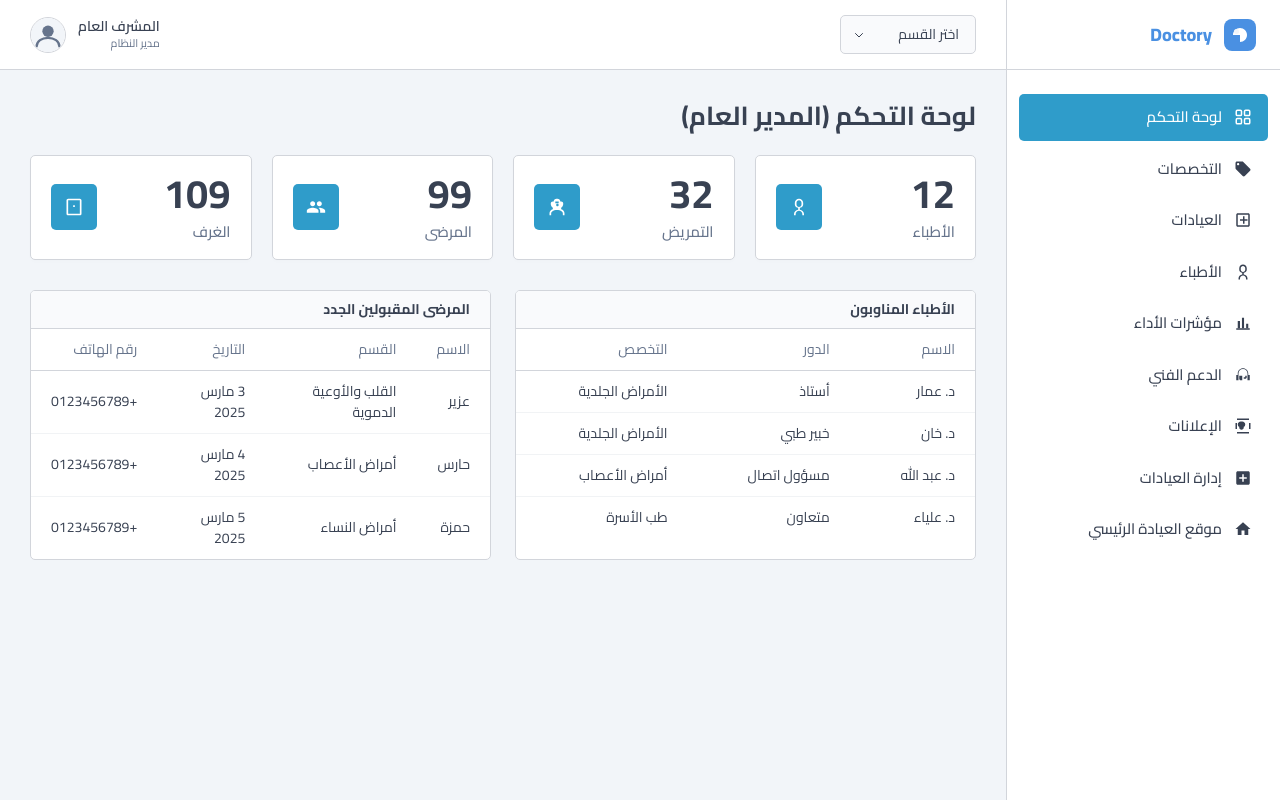
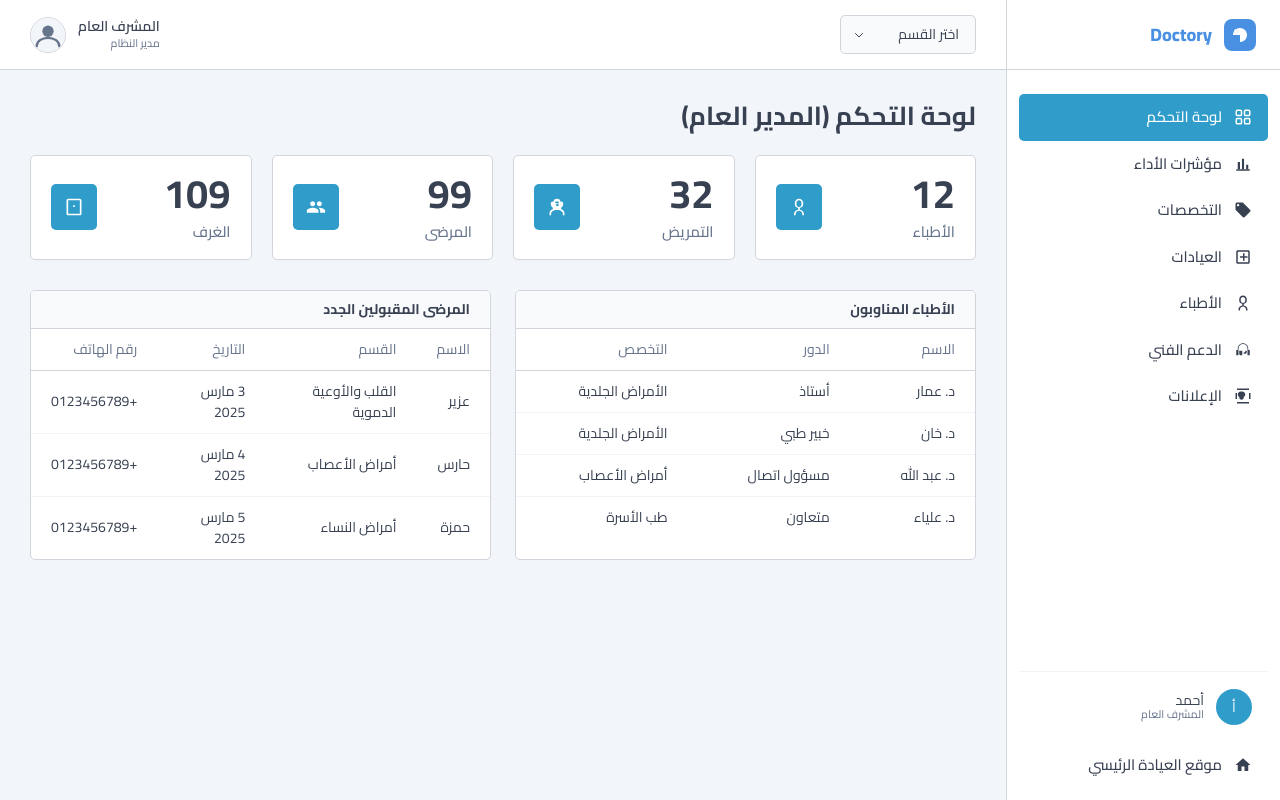
Before and after one commit to MohamedSaber2004/ClinicHub-Front, an ASP.NET Core app: page /Admin in a window 1280 px wide. Run offline with ASP.NET Core 8, Linux system fonts and the light colour scheme; some libraries are stand-ins or nearby versions.

Commit message:
Add Profile page, enhance Admin views and dashboard layout, update routing and controller

```diff
--- a/ClinicHub/Controllers/AdminController.cs
+++ b/ClinicHub/Controllers/AdminController.cs
@@ -8,5 +8,40 @@ namespace ClinicHub.Controllers
         {
             return View();
         }
+
+        public IActionResult Specializations()
+        {
+            return View();
+        }
+
+        public IActionResult Clinics()
+        {
+            return View();
+        }
+
+        public IActionResult Doctors()
+        {
+            return View();
+        }
+
+        public IActionResult Kpi()
+        {
+            return View();
+        }
+
+        public IActionResult Support()
+        {
+            return View();
+        }
+
+        public IActionResult Ads()
+        {
+            return View();
+        }
+
+        public IActionResult Profile()
+        {
+            return View();
+        }
     }
 }
--- a/ClinicHub/Views/Shared/_DashboardLayout.cshtml
+++ b/ClinicHub/Views/Shared/_DashboardLayout.cshtml
@@ -26,13 +26,14 @@
                 </div>
             </div>
             <nav class="sidebar-menu">
+                <div class="sidebar-nav-items">
                     @{
                         var currentAction = ViewContext.RouteData.Values["Action"]?.ToString();
                         var currentController = ViewContext.RouteData.Values["Controller"]?.ToString();
                         bool IsActive(string ctrl, string? action = null) =>
                             currentController == ctrl && (action == null || currentAction == action);
                     }
-                <a class="sidebar-item @(IsActive("Admin", "Index") ? "active" : "")" asp-controller="Admin" asp-action="Index">
+                    <a class="sidebar-item @(IsActive("Admin", "Index") ? "active" : "")" href="@AdminRoutes.Pages.Index()">
                         <!-- Dashboard Grid SVG -->
                         <svg viewBox="0 0 24 24" xmlns="http://www.w3.org/2000/svg">
                             <rect x="3" y="3" width="7" height="7" rx="1.5" stroke="currentColor" stroke-width="2" fill="none"/>
@@ -42,28 +43,7 @@
                         </svg>
                         <span>لوحة التحكم</span>
                     </a>
-                <a class="sidebar-item @(IsActive("Admin", "Specializations") ? "active" : "")" asp-controller="Admin" asp-action="Specializations">
-                    <!-- Tags SVG -->
-                    <svg viewBox="0 0 24 24" xmlns="http://www.w3.org/2000/svg">
-                        <path d="M21.41 11.58l-9-9C12.05 2.22 11.55 2 11 2H4c-1.1 0-2 .9-2 2v7c0 .55.22 1.05.59 1.42l9 9c.36.36.86.58 1.41.58.55 0 1.05-.22 1.41-.59l7-7c.37-.36.59-.86.59-1.41 0-.55-.23-1.06-.59-1.42zM5.5 7C4.67 7 4 6.33 4 5.5S4.67 4 5.5 4 7 4.67 7 5.5 6.33 7 5.5 7z" fill="currentColor"/>
-                    </svg>
-                    <span>التخصصات</span>
-                </a>
-                <a class="sidebar-item @(IsActive("Admin", "Clinics") ? "active" : "")" asp-controller="Admin" asp-action="Clinics">
-                    <!-- Building/Clinic SVG -->
-                    <svg viewBox="0 0 24 24" xmlns="http://www.w3.org/2000/svg">
-                        <path d="M19 3H5c-1.1 0-2 .9-2 2v14c0 1.1.9 2 2 2h14c1.1 0 2-.9 2-2V5c0-1.1-.9-2-2-2zm0 16H5V5h14v14zm-7-2h2v-4h4v-2h-4V7h-2v4H8v2h4z" fill="currentColor"/>
-                    </svg>
-                    <span>العيادات</span>
-                </a>
-                <a class="sidebar-item @(IsActive("Admin", "Doctors") ? "active" : "")" asp-controller="Admin" asp-action="Doctors">
-                    <!-- Stethoscope / Doctor SVG -->
-                    <svg viewBox="0 0 24 24" xmlns="http://www.w3.org/2000/svg">
-                        <path d="M12 2C9.243 2 7 4.243 7 7v2c0 2.206 1.794 4 4 4v2.184c-2.804.418-4.994 2.617-4.994 5.316V22h2v-1.5c0-2.206 1.794-4 4-4s4 1.794 4 4V22h2v-1.5c0-2.699-2.19-4.898-4.994-5.316V13c2.206 0 4-1.794 4-4V7c0-2.757-2.243-5-5-5zM9 7c0-1.654 1.346-3 3-3s3 1.346 3 3v2c0 1.654-1.346 3-3 3s-3-1.346-3-3V7z" fill="currentColor"/>
-                    </svg>
-                    <span>الأطباء</span>
-                </a>
-                <a class="sidebar-item @(IsActive("Admin", "Kpi") ? "active" : "")" asp-controller="Admin" asp-action="Kpi">
+                    <a class="sidebar-item @(IsActive("Admin", "Kpi") ? "active" : "")" href="@AdminRoutes.Pages.Kpi()">
                         <!-- Chart/Bar SVG -->
                         <svg viewBox="0 0 24 24" xmlns="http://www.w3.org/2000/svg">
                             <path d="M5 9.2h3V19H5V9.2zM10.6 5h2.8v14h-2.8V5zm5.6 8H19v6h-2.8v-6z" fill="currentColor"/>
@@ -71,35 +51,62 @@
                         </svg>
                         <span>مؤشرات الأداء</span>
                     </a>
-                <a class="sidebar-item @(IsActive("Admin", "Support") ? "active" : "")" asp-controller="Admin" asp-action="Support">
+                    <a class="sidebar-item @(IsActive("Admin", "Specializations") ? "active" : "")" href="@AdminRoutes.Pages.Specializations()">
+                        <!-- Tags SVG -->
+                        <svg viewBox="0 0 24 24" xmlns="http://www.w3.org/2000/svg">
+                            <path d="M21.41 11.58l-9-9C12.05 2.22 11.55 2 11 2H4c-1.1 0-2 .9-2 2v7c0 .55.22 1.05.59 1.42l9 9c.36.36.86.58 1.41.58.55 0 1.05-.22 1.41-.59l7-7c.37-.36.59-.86.59-1.41 0-.55-.23-1.06-.59-1.42zM5.5 7C4.67 7 4 6.33 4 5.5S4.67 4 5.5 4 7 4.67 7 5.5 6.33 7 5.5 7z" fill="currentColor"/>
+                        </svg>
+                        <span>التخصصات</span>
+                    </a>
+                    <a class="sidebar-item @(IsActive("Admin", "Clinics") ? "active" : "")" href="@AdminRoutes.Pages.Clinics()">
+                        <!-- Building/Clinic SVG -->
+                        <svg viewBox="0 0 24 24" xmlns="http://www.w3.org/2000/svg">
+                            <path d="M19 3H5c-1.1 0-2 .9-2 2v14c0 1.1.9 2 2 2h14c1.1 0 2-.9 2-2V5c0-1.1-.9-2-2-2zm0 16H5V5h14v14zm-7-2h2v-4h4v-2h-4V7h-2v4H8v2h4z" fill="currentColor"/>
+                        </svg>
+                        <span>العيادات</span>
+                    </a>
+                    <a class="sidebar-item @(IsActive("Admin", "Doctors") ? "active" : "")" href="@AdminRoutes.Pages.Doctors()">
+                        <!-- Stethoscope / Doctor SVG -->
+                        <svg viewBox="0 0 24 24" xmlns="http://www.w3.org/2000/svg">
+                            <path d="M12 2C9.243 2 7 4.243 7 7v2c0 2.206 1.794 4 4 4v2.184c-2.804.418-4.994 2.617-4.994 5.316V22h2v-1.5c0-2.206 1.794-4 4-4s4 1.794 4 4V22h2v-1.5c0-2.699-2.19-4.898-4.994-5.316V13c2.206 0 4-1.794 4-4V7c0-2.757-2.243-5-5-5zM9 7c0-1.654 1.346-3 3-3s3 1.346 3 3v2c0 1.654-1.346 3-3 3s-3-1.346-3-3V7z" fill="currentColor"/>
+                        </svg>
+                        <span>الأطباء</span>
+                    </a>
+                    <a class="sidebar-item @(IsActive("Admin", "Support") ? "active" : "")" href="@AdminRoutes.Pages.Support()">
                         <!-- Headset/Support SVG -->
                         <svg viewBox="0 0 24 24" xmlns="http://www.w3.org/2000/svg">
                             <path d="M19 12v-2c0-3.866-3.134-7-7-7S5 6.134 5 10v2H3v7h3v-9c0-3.313 2.687-6 6-6s6 2.687 6 6v9h3v-7h-2zM7 15v2c0 1.103.897 2 2 2h2v-6H7v2zm8 0h-2v2h2c1.103 0 2-.897 2-2v-2h-2v2z" fill="currentColor"/>
                         </svg>
                         <span>الدعم الفني</span>
                     </a>
-                <a class="sidebar-item @(IsActive("Admin", "Ads") ? "active" : "")" asp-controller="Admin" asp-action="Ads">
+                    <a class="sidebar-item @(IsActive("Admin", "Ads") ? "active" : "")" href="@AdminRoutes.Pages.Ads()">
                         <!-- Megaphone/Ads SVG -->
                         <svg viewBox="0 0 24 24" xmlns="http://www.w3.org/2000/svg">
                             <path d="M20 2.01L4 2v2h16V2.01zM4 22h16v-2H4v2zm-2-14h2v8H2V8zm18 0h2v8h-2V8zM9 6c-2.21 0-4 1.79-4 4 0 1.2.54 2.27 1.38 3H7v1c0 1.66 1.34 3 3 3s3-1.34 3-3v-1h.62c.84-.73 1.38-1.8 1.38-3 0-2.21-1.79-4-4-4z" fill="currentColor"/>
                         </svg>
                         <span>الإعلانات</span>
                     </a>
-                <a class="sidebar-item @(IsActive("Clinic") ? "active" : "")" asp-controller="Clinic" asp-action="Index">
-                    <!-- Clinic Management SVG -->
-                    <svg viewBox="0 0 24 24" xmlns="http://www.w3.org/2000/svg">
-                        <path d="M19 3H5C3.9 3 3 3.9 3 5V19C3 20.1 3.9 21 5 21H19C20.1 21 21 20.1 21 19V5C21 3.9 20.1 3 19 3ZM17 13H13V17H11V13H7V11H11V7H13V11H17V13Z" fill="currentColor"/>
-                    </svg>
-                    <span>إدارة العيادات</span>
+                </div>
+            </nav>
+            <div class="sidebar-bottom">
+                <hr style="width: 100%; border: none; border-top: 1px solid var(--clr-border); margin: 0; padding: 0;" />
+                <a class="sidebar-profile" href="@AdminRoutes.Pages.Profile()">
+                    <div class="sidebar-profile-avatar">
+                        <span>أ</span>
+                    </div>
+                    <div class="sidebar-profile-info">
+                        <span class="sidebar-profile-name">أحمد</span>
+                        <span class="sidebar-profile-role">المشرف العام</span>
+                    </div>
                 </a>
-                <a class="sidebar-item" asp-controller="Home" asp-action="Index">
+                <a class="sidebar-item" href="@HomeRoutes.Pages.Index()">
                     <!-- Exit/Home SVG -->
                     <svg viewBox="0 0 24 24" xmlns="http://www.w3.org/2000/svg">
                         <path d="M10 20v-6h4v6h5v-8h3L12 3 2 12h3v8z" fill="currentColor"/>
                     </svg>
                     <span>موقع العيادة الرئيسي</span>
                 </a>
-            </nav>
+            </div>
         </aside>
 
         <!-- Main Content Area -->
@@ -114,7 +121,7 @@
                         <option value="derm">قسم الجلدية</option>
                     </select>
                 </div>
-                <div class="header-user">
+                <a class="header-user" href="@AdminRoutes.Pages.Profile()">
                     <div class="user-info">
                         <span class="user-name">@(ViewContext.RouteData.Values["Controller"]?.ToString() == "Admin" ? "المشرف العام" : "مدير العيادات")</span>
                         <span class="user-role">@(ViewContext.RouteData.Values["Controller"]?.ToString() == "Admin" ? "مدير النظام" : "طاقم الإدارة الطبية")</span>
@@ -125,7 +132,7 @@
                         <circle cx="18" cy="14" r="6" fill="#66748C"/>
                         <path d="M6 30C6 24.4772 11.3726 21 18 21C24.6274 21 30 24.4772 30 30" stroke="#66748C" stroke-width="2.5" stroke-linecap="round"/>
                     </svg>
-                </div>
+                </a>
             </header>
 
             <!-- Main Render Area -->
--- a/ClinicHub/wwwroot/css/site.css
+++ b/ClinicHub/wwwroot/css/site.css
@@ -94,11 +94,20 @@ body {
 
 .sidebar-menu {
     flex-grow: 1;
-    padding: var(--space-6) var(--space-3);
+    padding: var(--space-6) var(--space-3) 0;
+    display: flex;
+    flex-direction: column;
+    overflow-y: auto;
+}
+
+.sidebar-bottom {
+    flex-shrink: 0;
+    padding: 0 var(--space-3) var(--space-3);
+    border-top: none;
+    background-color: var(--clr-surface);
     display: flex;
     flex-direction: column;
     gap: var(--space-1);
-    overflow-y: auto;
 }
 
 .sidebar-item {
@@ -130,6 +139,197 @@ body {
     height: 18px;
     color: currentColor;
     transition: all var(--transition-base);
+}
+
+/* Sidebar Profile */
+.sidebar-profile {
+    display: flex;
+    align-items: center;
+    gap: var(--space-3);
+    padding: var(--space-3) 16px;
+    text-decoration: none;
+    color: var(--clr-text);
+    transition: background-color var(--transition-base);
+    border-radius: var(--radius-sm);
+    cursor: pointer;
+}
+
+.sidebar-profile:hover {
+    background-color: var(--clr-sidebar-hover);
+    text-decoration: none;
+}
+
+.sidebar-profile-avatar {
+    width: 36px;
+    height: 36px;
+    border-radius: var(--radius-full);
+    background-color: var(--clr-primary);
+    display: flex;
+    align-items: center;
+    justify-content: center;
+    flex-shrink: 0;
+}
+
+.sidebar-profile-avatar span {
+    color: #FFFFFF;
+    font-size: var(--fs-md);
+    font-weight: var(--fw-bold);
+    line-height: 1;
+}
+
+.sidebar-profile-info {
+    display: flex;
+    flex-direction: column;
+    align-items: flex-start;
+    min-width: 0;
+}
+
+.sidebar-profile-name {
+    font-size: var(--fs-md);
+    font-weight: var(--fw-semibold);
+    color: var(--clr-text);
+    line-height: 1.2;
+    white-space: nowrap;
+    overflow: hidden;
+    text-overflow: ellipsis;
+    max-width: 100%;
+}
+
+.sidebar-profile-role {
+    font-size: 11px;
+    color: var(--clr-text-secondary);
+    line-height: 1.2;
+}
+
+/* Inline Toggle Switch for Tables */
+.toggle-switch {
+    display: inline-flex;
+    align-items: center;
+    cursor: pointer;
+    vertical-align: middle;
+}
+
+.toggle-switch input[type="checkbox"] {
+    display: none;
+}
+
+.toggle-switch .toggle-track-sm {
+    width: 36px;
+    height: 20px;
+    background-color: #D2D5DB;
+    border-radius: 10px;
+    position: relative;
+    transition: background-color 0.2s;
+    flex-shrink: 0;
+}
+
+.toggle-switch .toggle-track-sm::after {
+    content: '';
+    width: 16px;
+    height: 16px;
+    border-radius: 50%;
+    background-color: #FFFFFF;
+    position: absolute;
+    top: 2px;
+    left: 2px;
+    transition: transform 0.2s;
+    box-shadow: 0 1px 3px rgba(0,0,0,0.15);
+}
+
+.toggle-switch input:checked + .toggle-track-sm {
+    background-color: var(--clr-primary);
+}
+
+.toggle-switch input:checked + .toggle-track-sm::after {
+    transform: translateX(16px);
+}
+
+/* Profile Page */
+.profile-page {
+    display: flex;
+    justify-content: center;
+    padding-top: var(--space-8);
+}
+
+.profile-card {
+    background-color: var(--clr-surface);
+    border: 1px solid var(--clr-border);
+    border-radius: var(--radius-md);
+    box-shadow: var(--shadow-sm);
+    width: 100%;
+    max-width: 480px;
+    overflow: hidden;
+}
+
+.profile-card-header {
+    background: linear-gradient(135deg, var(--clr-primary), #357ABD);
+    padding: var(--space-8) var(--space-6) var(--space-6);
+    display: flex;
+    flex-direction: column;
+    align-items: center;
+    text-align: center;
+}
+
+.profile-avatar-large {
+    width: 72px;
+    height: 72px;
+    border-radius: var(--radius-full);
+    background-color: rgba(255, 255, 255, 0.25);
+    display: flex;
+    align-items: center;
+    justify-content: center;
+    margin-bottom: var(--space-3);
+}
+
+.profile-avatar-large span {
+    color: #FFFFFF;
+    font-size: 28px;
+    font-weight: var(--fw-bold);
+    line-height: 1;
+}
+
+.profile-full-name {
+    font-size: var(--fs-h3);
+    font-weight: var(--fw-bold);
+    color: #FFFFFF;
+    margin: 0 0 4px;
+}
+
+.profile-role-label {
+    font-size: var(--fs-md);
+    color: rgba(255, 255, 255, 0.85);
+    margin: 0;
+}
+
+.profile-card-body {
+    padding: var(--space-6);
+    display: flex;
+    flex-direction: column;
+    gap: var(--space-4);
+}
+
+.profile-field {
+    display: flex;
+    justify-content: space-between;
+    align-items: center;
+    padding: var(--space-2) 0;
+    border-bottom: 1px solid var(--clr-border);
+}
+
+.profile-field:last-child {
+    border-bottom: none;
+}
+
+.profile-field-label {
+    font-size: var(--fs-md);
+    color: var(--clr-text-secondary);
+    font-weight: var(--fw-medium);
+}
+
+.profile-field-value {
+    font-size: var(--fs-md);
+    color: var(--clr-text);
+    font-weight: var(--fw-semibold);
 }
 
 /* Main Content */
@@ -181,6 +381,11 @@ body {
     align-items: center;
     gap: var(--space-3);
     cursor: pointer;
+    text-decoration: none;
+}
+
+.header-user:hover {
+    text-decoration: none;
 }
 
 .user-avatar {
```
Also changed, not shown: ClinicHub/Routes/AdminRoutes.cs (+7 -0 lines), ClinicHub/Views/Admin/Clinics.cshtml (+5 -5 lines), ClinicHub/Views/Admin/Doctors.cshtml (+4 -4 lines), ClinicHub/Views/Admin/Profile.cshtml (added, +38 -0 lines), ClinicHub/Views/Admin/Specializations.cshtml (+6 -6 lines). Lines whose indentation alone changed are shown as unchanged.
